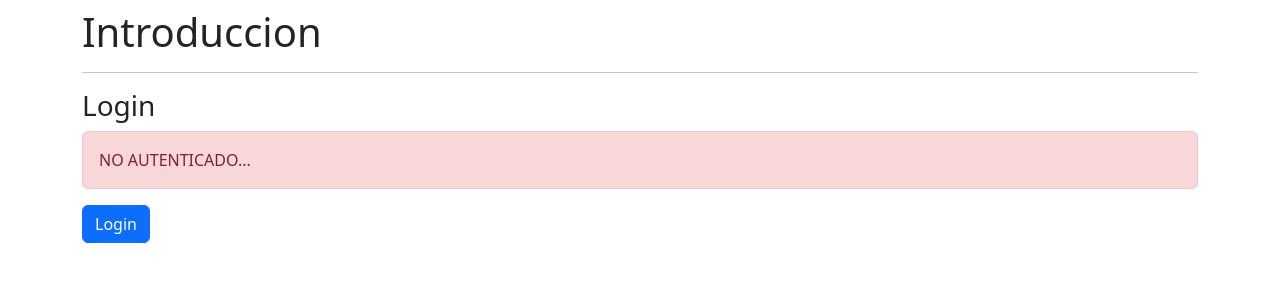
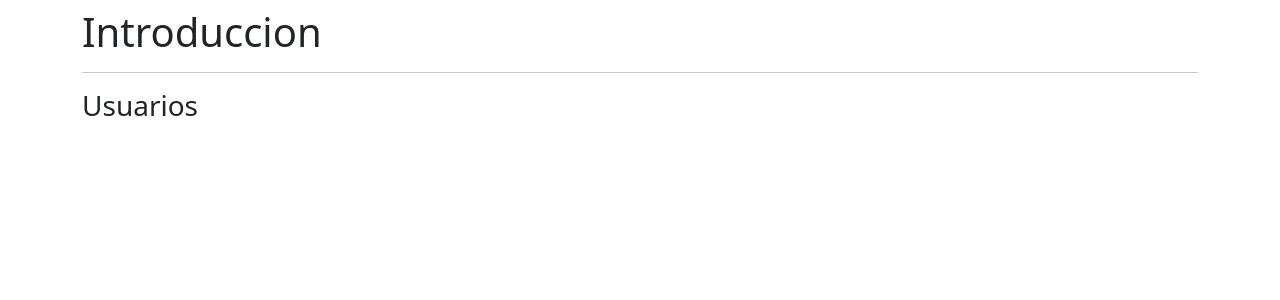
Before and after one commit to RafaEscobar/RN-C-1-Introduccion, a React (Create React App) app: page / in a window 1280 px wide. Shown: the top 300 px of the page. Built offline with nearby package versions, Linux system fonts and the light colour scheme.

Commit message:
Iniciando practica -Peticiones-

```diff
--- a/src/App.tsx
+++ b/src/App.tsx
@@ -3,8 +3,10 @@
 // import { Funciones } from "./typescript/Funciones";
 // import { Contador } from "./components/Contador";
 // import { Contador_useCounter } from './components/Contador_useCounter';
+// import { Login } from "./components/Login";
 
-import { Login } from "./components/Login";
+import { Usuarios } from "./components/Usuarios";
+
 
 
 const App = () => {
@@ -17,7 +19,8 @@ const App = () => {
       {/* <Funciones /> */}
       {/* <Contador /> */}
       {/* <Contador_useCounter /> */}
-      <Login />
+      {/* <Login /> */}
+      <Usuarios />
 
     </div>
   )
--- /dev/null
+++ b/src/components/Usuarios.tsx
@@ -0,0 +1,9 @@
+
+
+export const Usuarios = () => {
+  return (
+    <>
+        <h3>Usuarios</h3>
+    </>
+  )
+}
```
